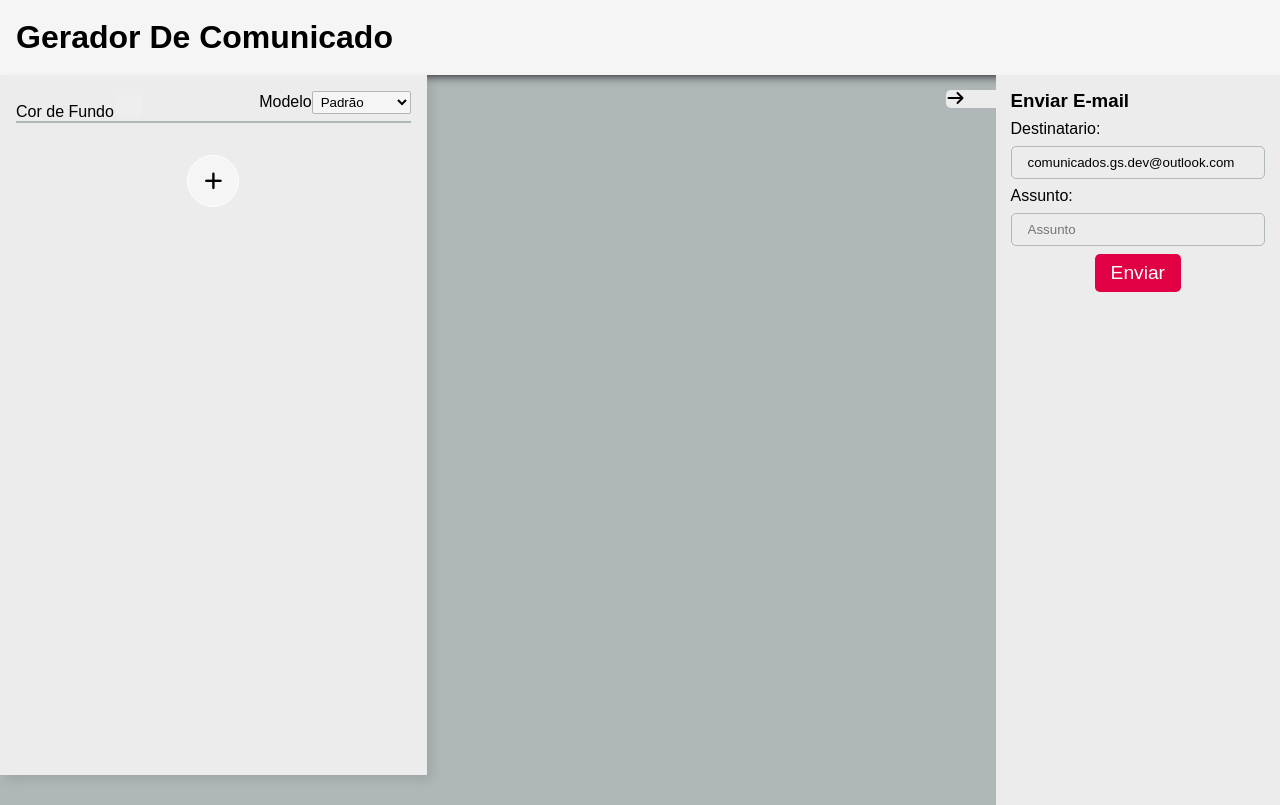
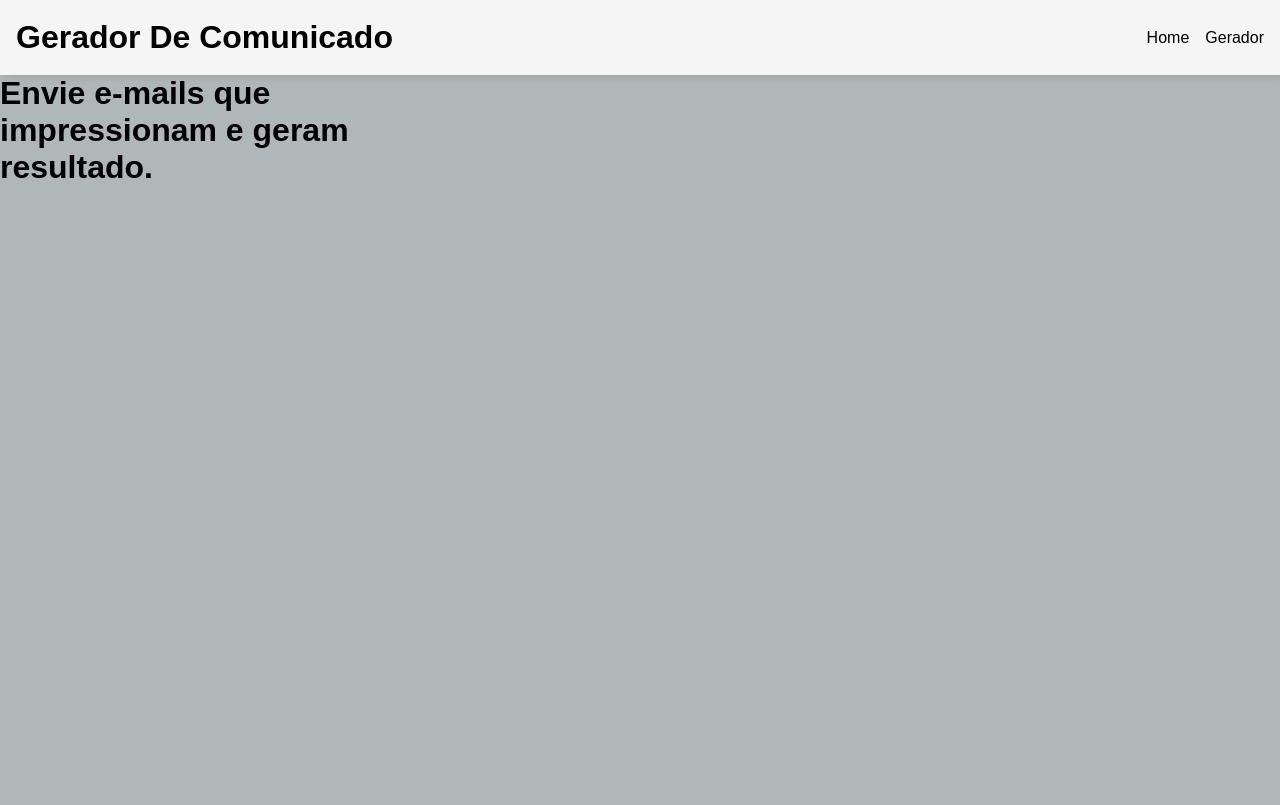
Before and after one commit to GabrielSantos15/gerador_de_email_marketing, a React (Vite) app: page / in a window 1280 px wide. Built offline with nearby package versions, Linux system fonts and the light colour scheme.

Commit message:
criando o router

```diff
--- a/package.json
+++ b/package.json
@@ -22,7 +22,8 @@
     "@tiptap/starter-kit": "^3.6.1",
     "dompurify": "^3.2.7",
     "react": "^19.1.1",
-    "react-dom": "^19.1.1"
+    "react-dom": "^19.1.1",
+    "react-router-dom": "^7.9.4"
   },
   "devDependencies": {
     "@eslint/js": "^9.35.0",
--- a/src/App.jsx
+++ b/src/App.jsx
@@ -1,36 +1,30 @@
-import { useState } from "react";
-
+import React from "react";
 import "./App.css";
-import FormularioEnvio from "./Components/FormularioEnvio";
-import HtmlPrevil from "./Components/HtmlPrevil";
-import FormularioCriacao from "./Components/FormularioDeCriacao";
+import { BrowserRouter as Router, Routes, Route, Link } from "react-router-dom";
+import Home from "./Pages/Home/home";
+import Gerador from "./Pages/Gerador/ComunicadoMaker";
 import Header from "./Components/Header";
 
-function App() {
-  const [htmlElements, SetHtmlElements] = useState([]);
-  const [html, SetHtml] = useState("MONTE SEU EMAIL AO LADO");
-  const [images, SetImage] = useState([]);
+export default function App() {
+  return (
+    <Router>
+      <Header>
+        <nav>
+          <ul>
+            <li>
+              <Link to="/">Home</Link>
+            </li>
+            <li>
+              <Link to="/gerador">Gerador</Link>
+            </li>
+          </ul>
+        </nav>
+      </Header>
 
-  const imagens = htmlElements
-    ? htmlElements.filter((el) => el.tipo === "imagem" || el.tipo === "banner")
-    : [];
-
-  return (
-    <>
-      <Header/>
-      <main>
-        <FormularioCriacao
-          elementos={htmlElements}
-          setElementos={SetHtmlElements}
-          setHtml={SetHtml}
-          images={images}
-          SetImage={SetImage}
-        />
-        <HtmlPrevil conteudo={html} imagens={imagens}></HtmlPrevil>
-        <FormularioEnvio html={html} imagens={imagens}></FormularioEnvio>
-      </main>
-    </>
+      <Routes>
+        <Route path="/" element={<Home />} />
+        <Route path="/gerador" element={<Gerador />} />
+      </Routes>
+    </Router>
   );
 }
-
-export default App;
--- a/src/Components/EditorElemento/index.jsx
+++ b/src/Components/EditorElemento/index.jsx
@@ -32,13 +32,19 @@ function ElementoActions({ elemento, removerElemento }) {
         className="fas fa-ellipsis-v"
         onClick={() => setShowActions(!showActions)}
       ></i>
-      <div className="menuActions" style={{ display: showActions ? "block" : "none" }}>
-        <ul >
+      <div
+        className="menuActions"
+        style={{ display: showActions ? "block" : "none" }}
+      >
+        <ul>
           <li onClick={() => removerElemento(elemento.id)}>
             <i className="fa-solid fa-x"></i> Delete
           </li>
         </ul>
-        <span className="overlay" onClick={() => setShowActions(!showActions)}></span>
+        <span
+          className="overlay"
+          onClick={() => setShowActions(!showActions)}
+        ></span>
       </div>
     </div>
   );
@@ -229,10 +235,18 @@ export default function EditorElemento({
         <EditorCard largura={elemento.largura}>
           <div className="elemento-header">
             <h3>HTML</h3>
-            <ElementoActions
-              elemento={elemento}
-              removerElemento={removerElemento}
-            />
+            <span>
+              <SelectTamanho
+                value={elemento.largura}
+                onChange={(e) =>
+                  atualizarElemento(elemento.id, { largura: e.target.value })
+                }
+              />
+              <ElementoActions
+                elemento={elemento}
+                removerElemento={removerElemento}
+              />
+            </span>
           </div>
           <textarea
             className="codigoTextArea"
--- a/src/Components/Header/header.estilos.css
+++ b/src/Components/Header/header.estilos.css
@@ -10,9 +10,20 @@
   background-color: var(--cor3);
   gap: 1em;
   text-transform: capitalize;
-  box-shadow: 5px 0 10px #000;
+  box-shadow: 5px 0 10px #00000027;
 }
 
 .header img{
   max-width: 70px;
 }
+
+.header nav ul{
+  display: flex;
+  gap: 1em;
+  align-items: center;
+  list-style: none;
+}
+.header nav ul a{
+  all: unset;
+  cursor: pointer;
+}
--- a/src/Components/Header/index.jsx
+++ b/src/Components/Header/index.jsx
@@ -1,9 +1,10 @@
 import './header.estilos.css'
 
-export default function Header() {
+export default function Header(props) {
   return (
     <header className='header'>
       <h1>Gerador de comunicado</h1>
+      {props.children}
     </header>
   );
 }
--- /dev/null
+++ b/src/Pages/Gerador/ComunicadoMaker.jsx
@@ -0,0 +1,34 @@
+import { useState } from "react";
+
+import "./comunicadoMaker.estilos.css";
+import FormularioEnvio from "../../Components/FormularioEnvio";
+import HtmlPrevil from "../../Components/HtmlPrevil";
+import FormularioCriacao from "../../Components/FormularioDeCriacao";
+
+function Gerador() {
+  const [htmlElements, SetHtmlElements] = useState([]);
+  const [html, SetHtml] = useState("MONTE SEU EMAIL AO LADO");
+  const [images, SetImage] = useState([]);
+
+  const imagens = htmlElements
+    ? htmlElements.filter((el) => el.tipo === "imagem" || el.tipo === "banner")
+    : [];
+
+  return (
+    <>
+      <main>
+        <FormularioCriacao
+          elementos={htmlElements}
+          setElementos={SetHtmlElements}
+          setHtml={SetHtml}
+          images={images}
+          SetImage={SetImage}
+        />
+        <HtmlPrevil conteudo={html} imagens={imagens}></HtmlPrevil>
+        <FormularioEnvio html={html} imagens={imagens}></FormularioEnvio>
+      </main>
+    </>
+  );
+}
+
+export default Gerador;
--- /dev/null
+++ b/src/Pages/Gerador/comunicadoMaker.estilos.css
@@ -0,0 +1,4 @@
+main{
+  display: grid;
+   grid-template-columns: 1.5fr 2fr 1fr;
+}
--- /dev/null
+++ b/src/Pages/Home/home.jsx
@@ -0,0 +1,11 @@
+import "./Home.estilos.css"
+
+export default function Home() {
+  return (
+    <main>
+      <div>
+        <h1>Envie e-mails que impressionam e geram resultado.</h1>
+      </div>
+    </main>
+  );
+}
```
Also changed, not shown: src/Pages/Home/Home.estilos.css (added), 1 other file (tests, documents, lock files or other folders).
